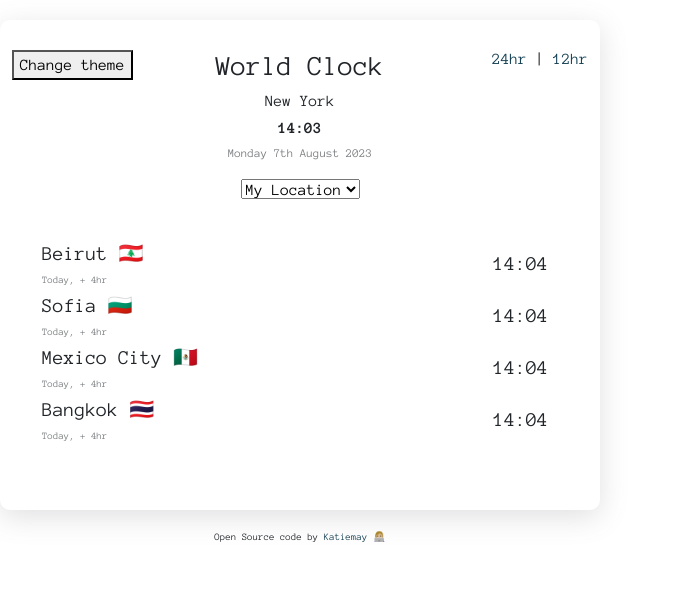
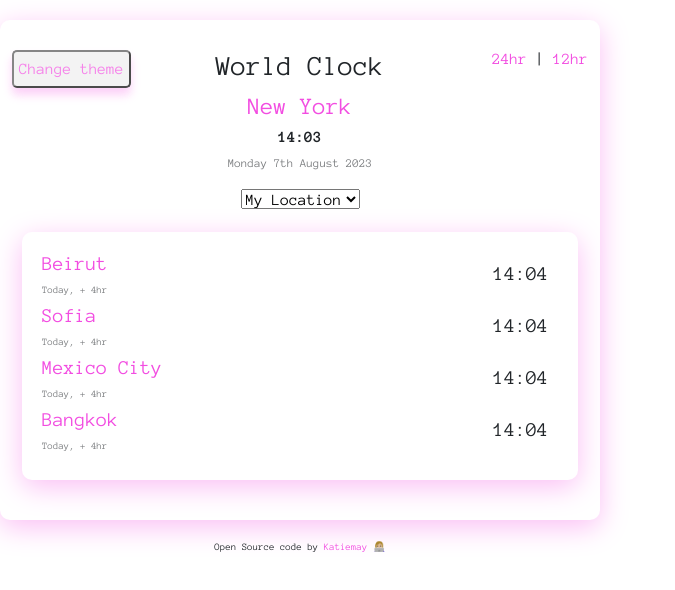
Before and after one commit to katiemayjones/world-clock-app, a plain HTML site: page index.html in a window 1280 px wide. Shown: the whole page, without its empty margins (0-675 px from the left). Drawn offline with nearby package versions, Linux system fonts and the light colour scheme; a script that the page names is missing.

Commit message:
added colours, removed emojis

```diff
--- a/index.html
+++ b/index.html
@@ -59,9 +59,9 @@
           <div class="dropdown" id="dropdown">
             <select name="city" id="city-selector">
               <option value="current">My Location</option>
-              <option value="Europe/Berlin">Berlin 🇩🇪</option>
-              <option value="Europe/Rome">Rome 🇮🇹</option>
-              <option value="Pacific/Fiji">Fiji 🇫🇯</option>
+              <option value="Europe/Berlin">Berlin</option>
+              <option value="Europe/Rome">Rome</option>
+              <option value="Pacific/Fiji">Fiji</option>
             </select>
           </div>
         </div>
@@ -69,7 +69,7 @@
       <div class="citiesList" id="cities-list">
         <div class="row">
           <div class="col">
-            <h3 class="cityOne" id="city-one">Beirut 🇱🇧</h3>
+            <h3 class="cityOne" id="city-one">Beirut</h3>
             <h4 class="cityOneDate" id="city-one-date">Today, + 4hr</h4>
           </div>
           <div class="col">
@@ -79,7 +79,7 @@
 
         <div class="row">
           <div class="col">
-            <h3 class="cityTwo" id="city-two">Sofia 🇧🇬</h3>
+            <h3 class="cityTwo" id="city-two">Sofia</h3>
             <h4 class="cityTwoDate" id="city-two-date">Today, + 4hr</h4>
           </div>
           <div class="col">
@@ -88,7 +88,7 @@
         </div>
         <div class="row">
           <div class="col">
-            <h3 class="cityThree" id="city-three">Mexico City 🇲🇽</h3>
+            <h3 class="cityThree" id="city-three">Mexico City</h3>
             <h4 class="cityThreeDate" id="city-three-date">Today, + 4hr</h4>
           </div>
           <div class="col">
@@ -98,7 +98,7 @@
 
         <div class="row">
           <div class="col">
-            <h3 class="cityFour" id="city-four">Bangkok 🇹🇭</h3>
+            <h3 class="cityFour" id="city-four">Bangkok</h3>
             <h4 class="cityFourDate" id="city-four-date">Today, + 4hr</h4>
           </div>
 
--- a/src/index.js
+++ b/src/index.js
@@ -1,5 +1,4 @@
 let currentLocation = moment.tz.guess();
-
 let currentCity = document.querySelector("#current-city");
 currentCity.innerHTML = `${currentLocation.replace("_", " ").split("/")[1]}`;
 
--- a/src/styles.css
+++ b/src/styles.css
@@ -8,7 +8,7 @@ body {
   margin: 20px auto;
   background: white;
   padding: 30px;
-  box-shadow: rgba(100, 100, 111, 0.2) 0px 7px 29px 0px;
+  box-shadow: #fbbef5 0px 7px 29px 0px;
   border-radius: 10px;
   font-family: "Anonymous Pro", monospace;
 }
@@ -17,6 +17,11 @@ body {
   font-family: "Anonymous Pro", monospace;
   text-align: center;
   font-size: 16px;
+  box-shadow: #fbbef5 0px 7px 10px 0px;
+  border-radius: 5px;
+  padding: 5px;
+  color: #f24de1;
+  opacity: 0.7;
 }
 
 .title {
@@ -31,11 +36,16 @@ body {
   font-family: "Anonymous Pro", monospace;
 }
 
-.currentLocation,
-.currentCity {
+.currentLocation {
   text-align: center;
   font-size: 16px;
   font-family: "Anonymous Pro", monospace;
+}
+.currentCity {
+  text-align: center;
+  font-size: 24px;
+  font-family: "Anonymous Pro", monospace;
+  color: #f24de1;
 }
 
 .currentTime {
@@ -61,6 +71,8 @@ body {
   padding: 20px;
   margin: 10px;
   font-family: "Anonymous Pro", monospace;
+  box-shadow: #fbbef5 0px 7px 29px 0px;
+  border-radius: 10px;
 }
 
 .cityOne,
@@ -68,6 +80,7 @@ body {
 .cityThree,
 .cityFour {
   font-size: 20px;
+  color: #f24de1;
 }
 
 .cityOneDate,
@@ -110,5 +123,5 @@ a:visited,
 a:hover,
 a:active {
   text-decoration: none;
-  color: #144054;
+  color: #f24de1;
 }
```
